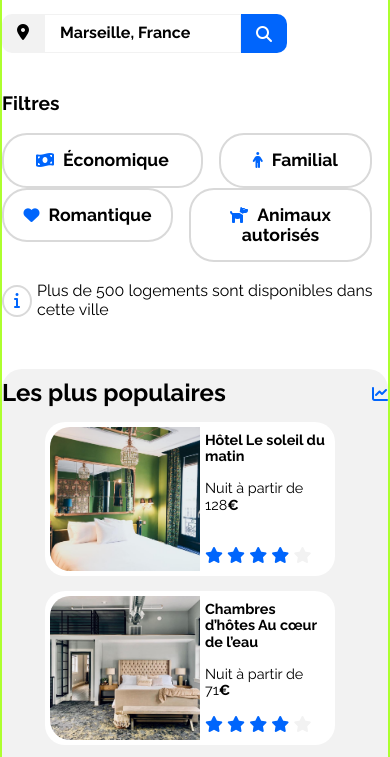
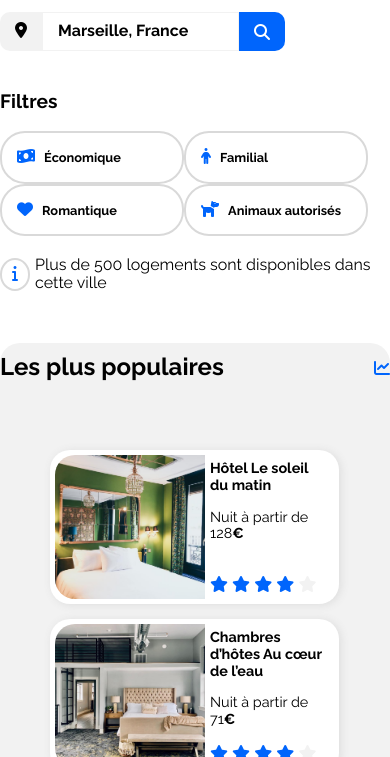
Before and after one commit to pharouqy/Booki, a plain HTML site: page index.html in a window 390 px wide. Shown: the part 327-1084 px from the top of the page. Drawn offline with Linux system fonts and the light colour scheme.

Commit message:
Finitions #1

```diff
--- a/css/style.css
+++ b/css/style.css
@@ -204,6 +204,7 @@ section#Hébergements > div > a > article {
   margin-right: 15px;
   border-radius: 20px;
   padding: 5px;
+  box-shadow: 2px 1px 8px 0px #ddd;
 }
 
 #Hébergements > div:nth-child(2) {
@@ -250,10 +251,11 @@ aside > div:nth-child(1) {
   display: flex;
   align-items: center;
   justify-content: space-between;
+  margin: 0px 0 55px 0;
 }
 
 aside > div:nth-child(1) > h2 {
-  margin: 10px 0 60px 0;
+  margin: 10px 0 10px 0;
 }
 
 aside > div:nth-child(1) > div > i {
@@ -273,6 +275,7 @@ aside > div > a > article {
   display: flex;
   padding: 5px;
   border-radius: 20px;
+  box-shadow: 2px 1px 8px 0px #ddd;
 }
 
 aside > div > a > article > div > div > h3,
@@ -407,9 +410,6 @@ footer > div > ul > a > li {
 }
 
 @media all and (max-width: 768px) {
-  body {
-    border: 2px solid greenyellow;
-  }
   body > div {
     margin: 0;
   }
@@ -471,12 +471,13 @@ footer > div > ul > a > li {
   }
   section#Hébergements {
     padding: 0px 0px 0px 0px;
+    background-color: #fff;
   }
   section#Hébergements > div > a > article > img {
     width: 100%;
   }
   section#Hébergements > div > a {
-    margin: 0 0 20px 0;
+    margin: 0 10px 20px 0;
     width: 90%;
   }
   #Hébergements > div:nth-child(2) {
@@ -501,4 +502,27 @@ footer > div > ul > a > li {
   section#Hébergements > div > a > article {
     margin-right: 0px;
   }
+  section#Hébergements > h3 {
+    display: none;
+  }
+  aside > div > a > article {
+    margin: 0 10px 0px 10px;
+    max-width: 90%;
+  }
+  main > div:nth-child(4) > div div > span {
+    font-size: 0.8em;
+  }
+  body > div > main > div:nth-child(4) {
+    display: grid;
+    justify-content: start;
+    align-items: center;
+    align-content: center;
+  }
+  main > div:nth-child(4) > div div {
+    width: 150px;
+    text-align: unset;
+  }
+  main > div:nth-child(4) > div a {
+    margin-right: 0px;
+  }
 }
```
